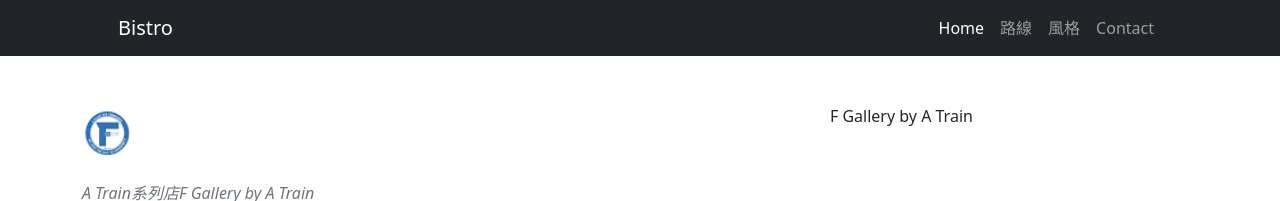
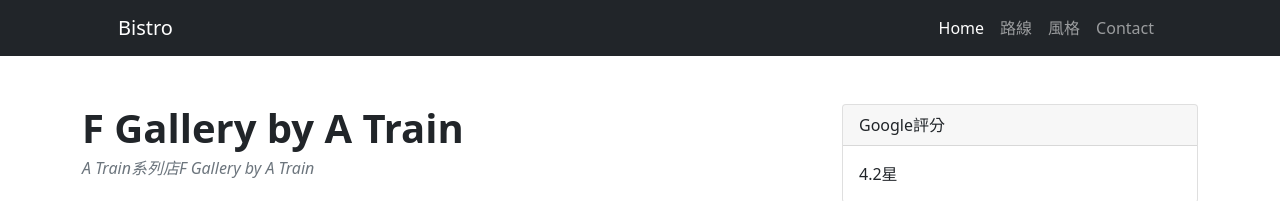
Before and after one commit to freedom3725/F, a plain HTML site: page index.html in a window 1280 px wide. Shown: the top 201 px of the page. Drawn offline with nearby package versions, Linux system fonts and the light colour scheme.

Commit message:
Update index.html

```diff
--- a/index.html
+++ b/index.html
@@ -36,7 +36,7 @@
                         <!-- Post header-->
                         <header class="mb-4">
                             <!-- Post title-->
-                            <h1 class="fw-bolder mb-1"><img src="assets/2.png" alt="infor" width="50" height="50"></div>F Gallery by A Train</h1>
+                            <h1 class="fw-bolder mb-1">F Gallery by A Train</h1>
                             <!-- Post meta content-->
                             <div class="text-muted fst-italic mb-2">A Train系列店F Gallery by A Train</div>
                             <!-- Post categories-->
```
